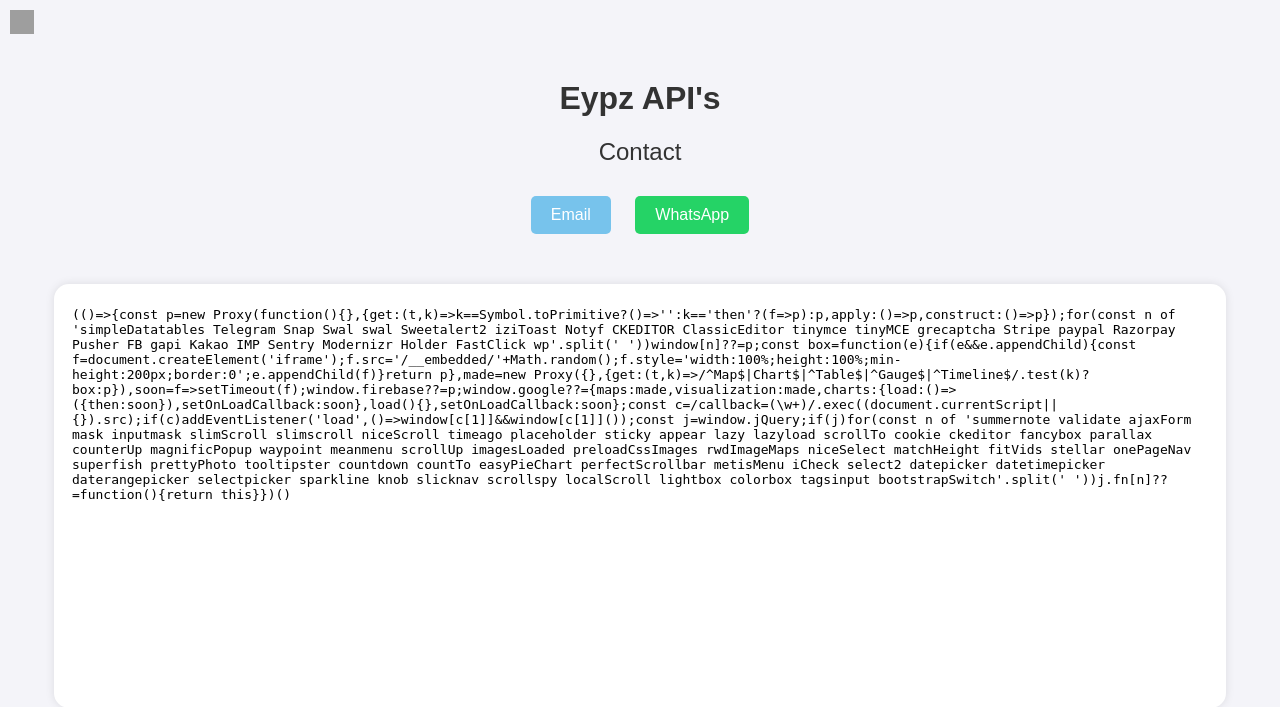
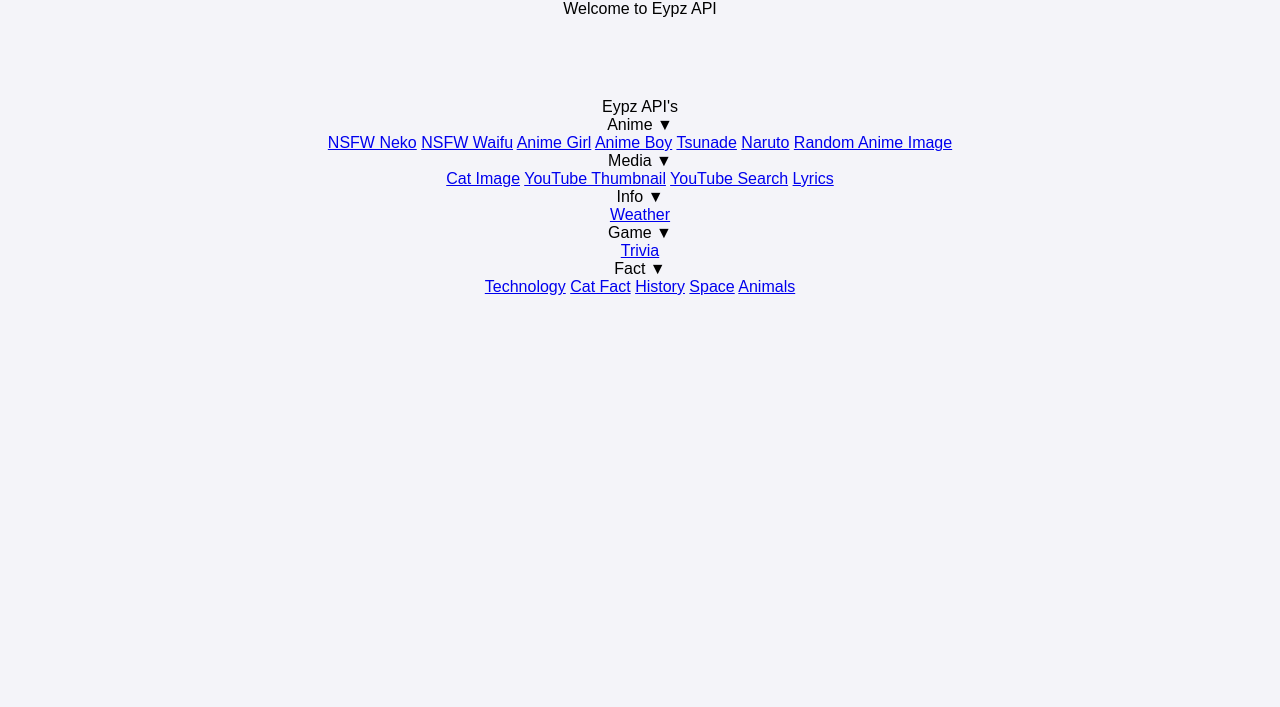
Before and after one commit to eypzffx/api-eypz, a Flask app: page / in a window 1280 px wide. Shown: the top 707 px of the page. Run offline with Flask 2, Linux system fonts and the light colour scheme; some libraries are stand-ins or nearby versions; grey boxes are pictures that could not be loaded.

Commit message:
Update index.html

```diff
--- a/templates/index.html
+++ b/templates/index.html
@@ -4,25 +4,75 @@
     <meta charset="UTF-8">
     <meta name="viewport" content="width=device-width, initial-scale=1.0">
     <title>Eypz API's</title>
-    <meta property="og:title" content="Eypz API's">
-    <meta property="og:image" content="https://i.imgur.com/heNPtx3.jpeg">
     <link rel="stylesheet" href="static/style.css">
 </head>
 <body>
-    <a href="https://github.com/sataniceypz" target="_blank">
-        <img src="https://github.githubassets.com/images/modules/logos_page/GitHub-Mark.png" alt="GitHub" class="github-icon">
-    </a>
+    <div class="welcome-message">Welcome to Eypz API</div>
     <div class="container">
-        <h1>Eypz API's</h1>
-        <div class="contact-title">Contact</div>
-        <a href="mailto:sataniceypz@gmail.com" class="email-button">Email</a>
-        <a href="https://wa.me/917902624272" class="whatsapp-button">WhatsApp</a>
+        <div class="header">
+            <div class="main-title">Eypz API's</div>
+        </div>
+        <!-- Anime Section -->
+        <div class="subtitle" onclick="toggleButtons('anime-buttons')">
+            Anime
+            <span class="arrow">&#9660;</span>
+        </div>
+        <div class="buttons" id="anime-buttons">
+            <a href="https://api.eypz.c0m.in/nsfw/neko" class="button">NSFW Neko</a>
+            <a href="https://api.eypz.c0m.in/nsfw/neko" class="button">NSFW Waifu</a>
+            <a href="https://api.eypz.c0m.in/anime-g" class="button">Anime Girl</a>
+            <a href="https://api.eypz.c0m.in/anime-b" class="button">Anime Boy</a>
+            <a href="https://api.eypz.c0m.in/tsunade" class="button">Tsunade</a>
+            <a href="https://api.eypz.c0m.in/Naruto" class="button">Naruto</a>
+            <a href="https://api.eypz.c0m.in/image" class="button">Random Anime Image</a>
+        </div>
+        <!-- Media Section -->
+        <div class="subtitle" onclick="toggleButtons('media-buttons')">
+            Media
+            <span class="arrow">&#9660;</span>
+        </div>
+        <div class="buttons" id="media-buttons">
+            <a href="https://api.eypz.c0m.in/cat" class="button">Cat Image</a>
+            <a href="https://api.eypz.c0m.in/download_thumbnail?url=https://youtu.be/pvHsFrnWraM?si=-TFzBU5-ltu_DbWG" class="button">YouTube Thumbnail</a>
+            <a href="https://api.eypz.c0m.in/youtube?search=Amv%20quick%20edit" class="button">YouTube Search</a>
+            <a href="https://api.eypz.c0m.in/lyrics?q=wanna%20be%20yours" class="button">Lyrics</a>
+        </div>
+        <!-- Info Section -->
+        <div class="subtitle" onclick="toggleButtons('info-buttons')">
+            Info
+            <span class="arrow">&#9660;</span>
+        </div>
+        <div class="buttons" id="info-buttons">
+            <a href="https://api.eypz.c0m.in/info/weather?city=%20Thiruvananthapuram" class="button">Weather</a>
+        </div>
+        <!-- Game Section -->
+        <div class="subtitle" onclick="toggleButtons('game-buttons')">
+            Game
+            <span class="arrow">&#9660;</span>
+        </div>
+        <div class="buttons" id="game-buttons">
+            <a href="https://api.eypz.c0m.in/random" class="button">Trivia</a>
+        </div>
+        <!-- Fact Section -->
+        <div class="subtitle" onclick="toggleButtons('fact-buttons')">
+            Fact
+            <span class="arrow">&#9660;</span>
+        </div>
+        <div class="buttons" id="fact-buttons">
+            <a href="https://api.eypz.c0m.in/details/technology" class="button">Technology</a>
+            <a href="https://api.eypz.c0m.in/cat-fact" class="button">Cat Fact</a>
+            <a href="https://api.eypz.c0m.in/details/history" class="button">History</a>
+            <a href="https://api.eypz.c0m.in/details/space" class="button">Space</a>
+            <a href="https://api.eypz.c0m.in/details/animals" class="button">Animals</a>
+        </div>
     </div>
-    <div class="dino-container">
-        <iframe src="https://offline-dino-game.firebaseapp.com/" title="Colorful Chrome Dino Game"></iframe>
-    </div>
-    <footer>
-        <p>&copy; 2024 Eypz</p>
-    </footer>
+    <script>
+        function toggleButtons(id) {
+            const buttons = document.getElementById(id);
+            const subtitle = document.querySelector(`#${id}`).previousElementSibling;
+            buttons.classList.toggle('expanded');
+            subtitle.classList.toggle('expanded');
+        }
+    </script>
 </body>
-        </html>
+</html>
```
